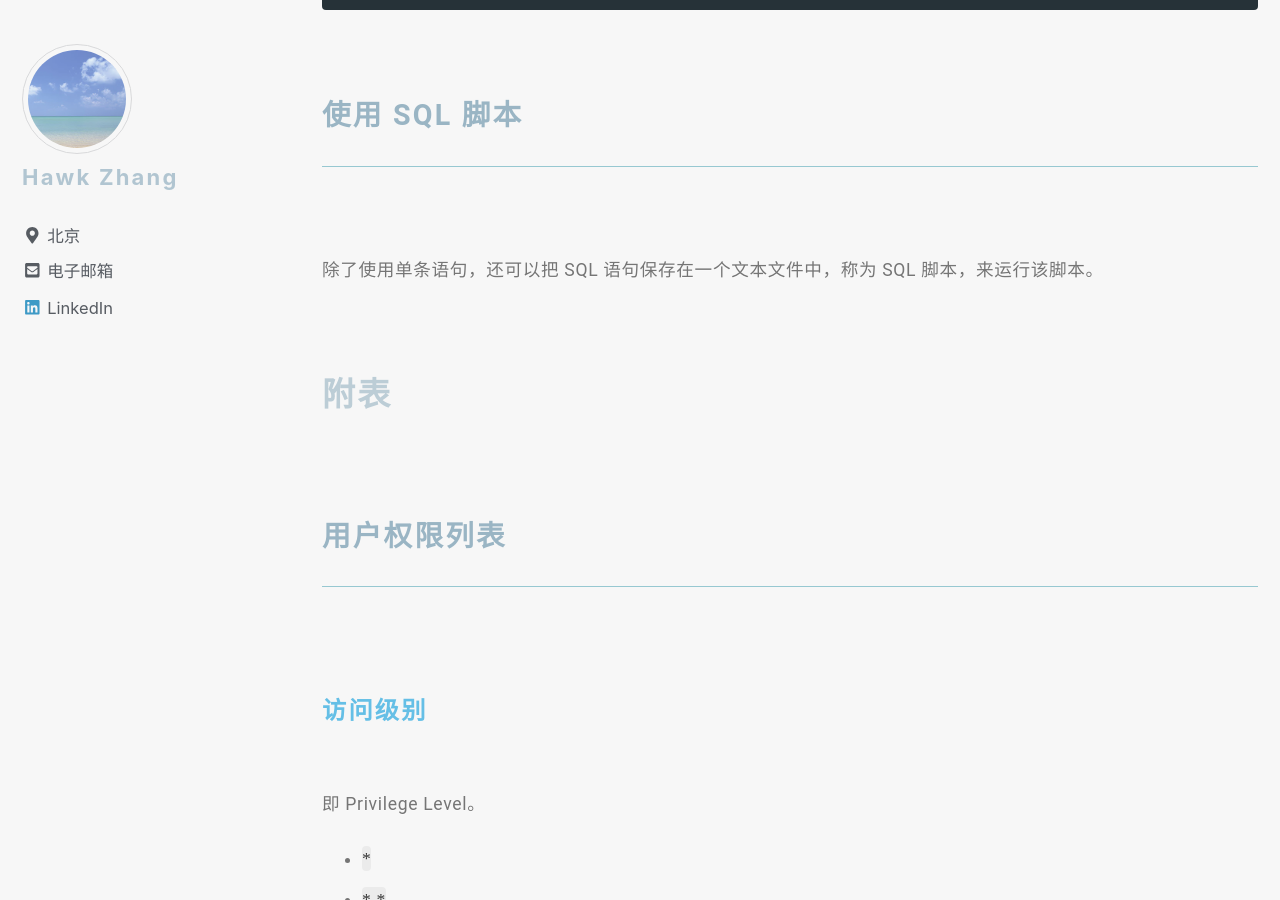
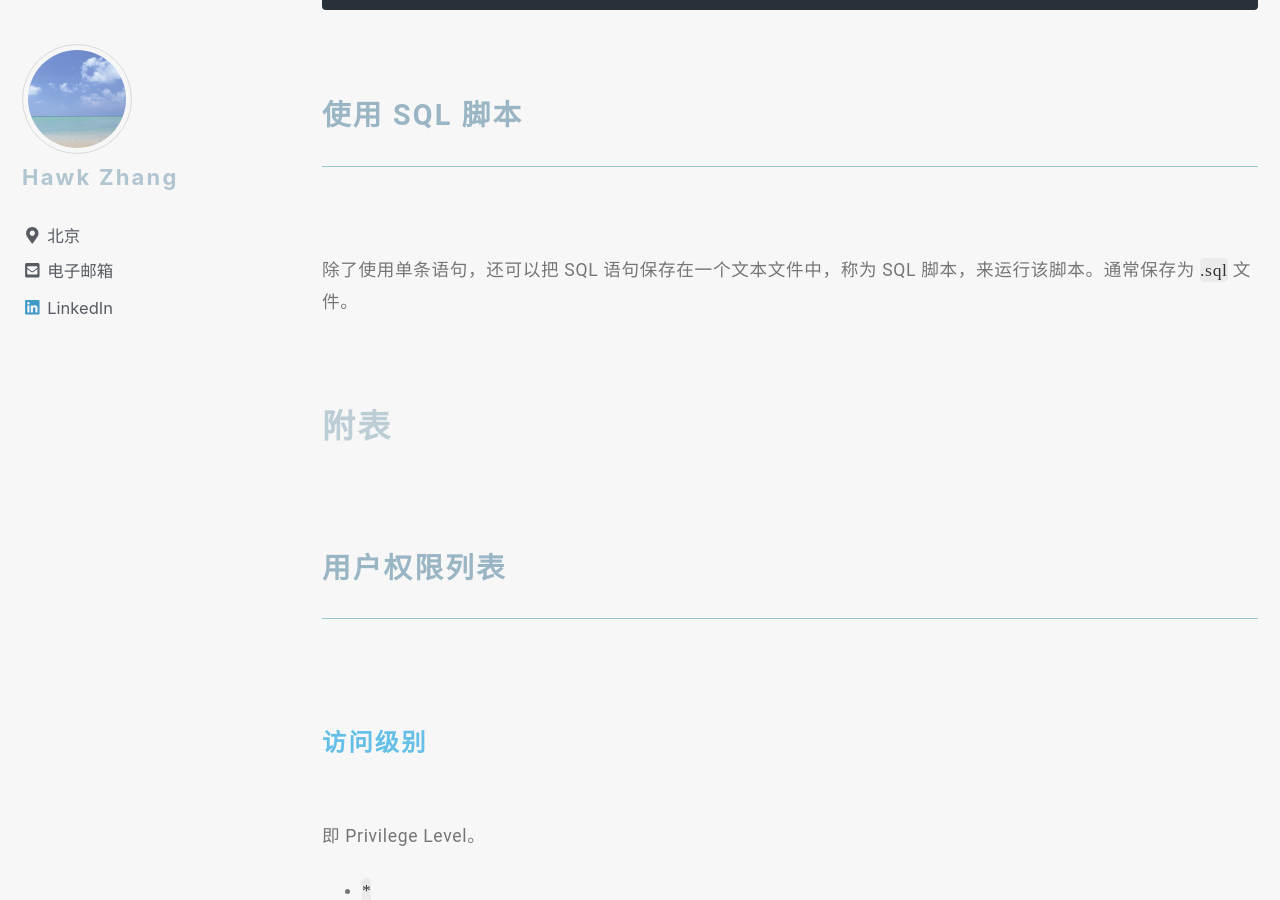
Before and after one commit to narru888/linotes_note, a Jekyll site: the page built from _posts/mysql/2016-04-02-statements.md, in a window 1280 px wide and 900 px high, scrolled down 24643 px. Built offline with Jekyll 4.4.1, drawn with Linux system fonts in a browser that asks for light colours; nearby versions of some CDN libraries; a script that is not in the unit is left out.

Commit message:
update on 2018-10-15 15:23:01 CST

```diff
--- a/_posts/mysql/2016-04-02-statements.md
+++ b/_posts/mysql/2016-04-02-statements.md
@@ -995,7 +995,7 @@ SELECT * FROM products INTO OUTFILE '~/Documents/products_out.csv'
 
 ### 使用 SQL 脚本
 
-除了使用单条语句，还可以把 SQL 语句保存在一个文本文件中，称为 SQL 脚本，来运行该脚本。
+除了使用单条语句，还可以把 SQL 语句保存在一个文本文件中，称为 SQL 脚本，来运行该脚本。通常保存为 `.sql` 文件。
 
 
 
```
